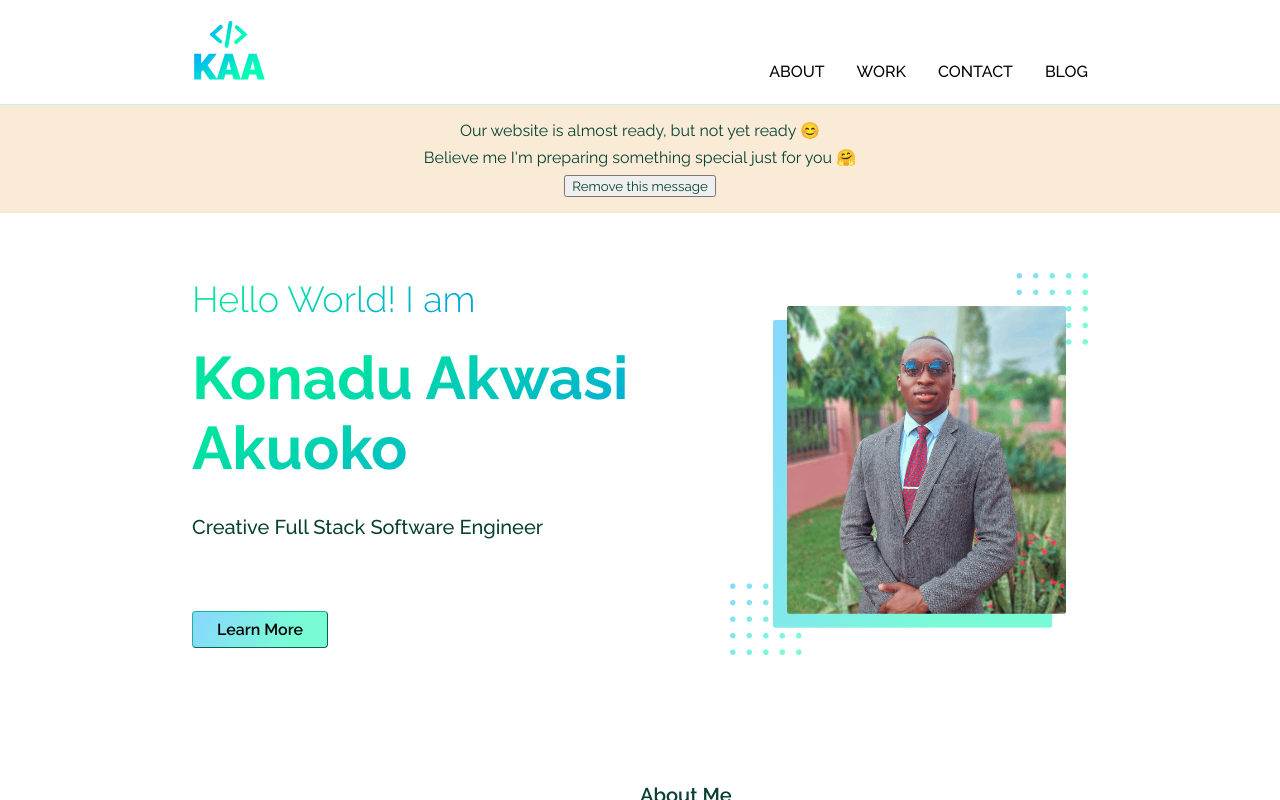
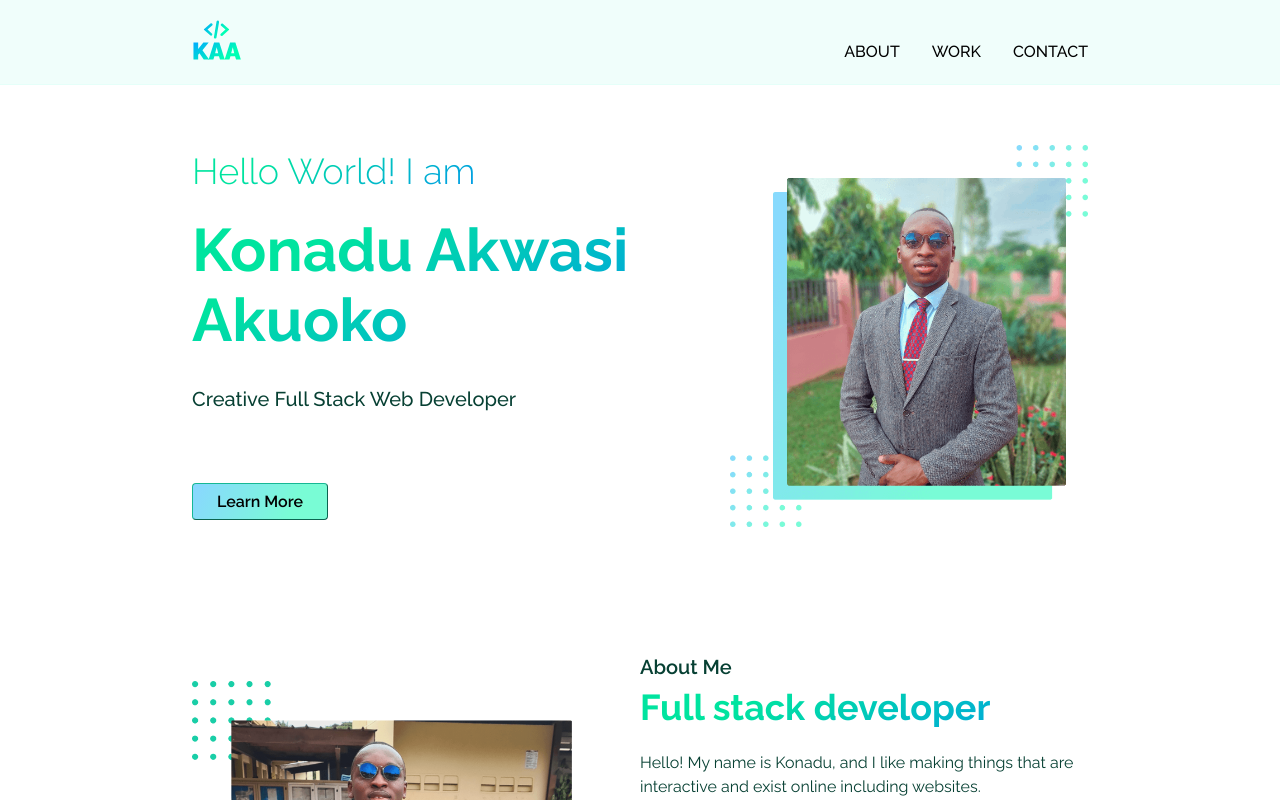
Before and after one commit to Konadu-Akwasi-Akuoko/Konau-Website, a React (Create React App) app: page / in a window 1280 px wide. Shown: the top 800 px of the page. Built offline with nearby package versions, Linux system fonts and the light colour scheme.

Commit message:
Made the header sticky

```diff
--- a/src/components/Header.tsx
+++ b/src/components/Header.tsx
@@ -1,8 +1,8 @@
-/* eslint-disable jsx-a11y/no-static-element-interactions */
-/* eslint-disable jsx-a11y/click-events-have-key-events */
 import React from "react";
 import { Icon } from "@iconify/react";
 import Logo from "../assets/images/logo.svg";
+
+// TODO: current section in the a user is in the header
 
 function Header() {
   const [isMenuActive, setIsMenuActive] = React.useState(false);
@@ -25,6 +25,7 @@ function Header() {
   }, [isMenuActive]);
 
   return (
+    <div style={{ position: "relative", display: "unset" }}>
       <header className="header body__padding-horizontal header__padding-vertical">
         <a href="/">
           <img src={Logo} alt="Website logo" className="header__img" />
@@ -39,9 +40,10 @@ function Header() {
           <a href="#contact" className="header__nav__a">
             Contact
           </a>
-        <a href="https://twitter.com/akuoko_konadu" className="header__nav__a">
+          {/* Removing the blog since I have no blog as of now */}
+          {/* <a href="https://twitter.com/akuoko_konadu" className="header__nav__a">
           Blog
-        </a>
+        </a> */}
         </nav>
         <nav className="header__nav-mobile">
           {isMenuActive ? (
@@ -99,6 +101,7 @@ function Header() {
           </div>
         </nav>
       </header>
+    </div>
   );
 }
 
--- a/src/components/componentStyles.css
+++ b/src/components/componentStyles.css
@@ -49,8 +49,12 @@
 .header {
   display: flex;
   align-items: flex-end;
-  border-bottom: 0.2px solid #c3f8ed;
+  background-color: hsl(167, 90%, 97%);
+  border-bottom: 0.2px solid #e5fff9;
   justify-content: space-between;
+  position: -webkit-sticky;
+  position: sticky;
+  top: 0;
 }
 
 .header-overflow--hidden {
@@ -62,7 +66,7 @@
 
 .header__img {
   width: auto;
-  height: 60px;
+  height: 40px;
 }
 
 .header__nav-desktop {
--- a/src/pages/Home/Home.tsx
+++ b/src/pages/Home/Home.tsx
@@ -1,5 +1,5 @@
 import React from "react";
-import AlertComingSoon from "../../components/AlertComingSoon";
+// import AlertComingSoon from "../../components/AlertComingSoon";
 import AboutMe from "./components/AboutMe";
 import Contact from "./components/Contact";
 import Hero from "./components/Hero";
@@ -9,7 +9,7 @@ import Work from "./components/Work";
 function Home() {
   return (
     <>
-      <AlertComingSoon />
+      {/* <AlertComingSoon /> */}
       <Hero />
       <AboutMe />
       <Skills />
--- a/src/pages/Home/components/Contact.tsx
+++ b/src/pages/Home/components/Contact.tsx
@@ -9,7 +9,10 @@ import sendBtnIcon from "../../../assets/images/sendBtnIcon.svg";
 function Contact() {
   return (
     <>
-      <div className="contact body__padding-vertical body__padding-horizontal">
+      <div
+        id="contact"
+        className="contact body__padding-vertical body__padding-horizontal"
+      >
         <div className="contact__div01">
           <div className="contact__div01__div01">
             <p className="contact__div01__div01__p01 h2-light">
--- a/src/pages/Home/components/Hero.tsx
+++ b/src/pages/Home/components/Hero.tsx
@@ -12,7 +12,7 @@ function Hero() {
           <p className="hero__div01__div__p01 h2-light">Hello World! I am</p>
           <p className="hero__div01__div__p02 h1-bold">Konadu Akwasi Akuoko</p>
           <p className="hero__div01__div__p03">
-            Creative Full Stack Software Engineer
+            Creative Full Stack Web Developer
           </p>
         </div>
         <button className="button-primary" type="button">
```
Lines whose indentation alone changed are shown as unchanged.
